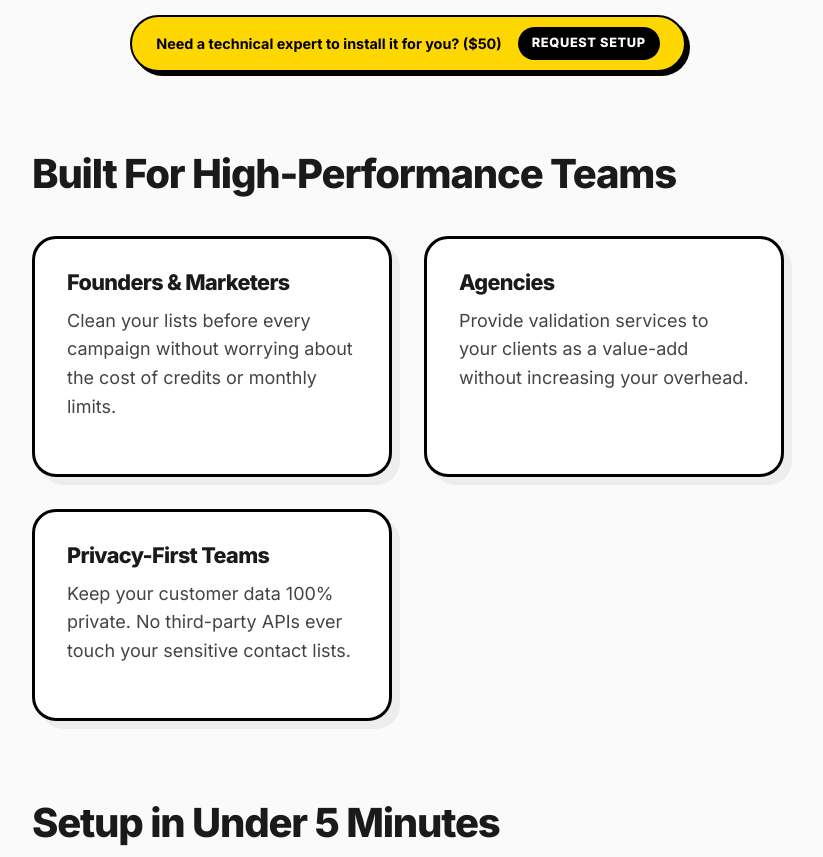
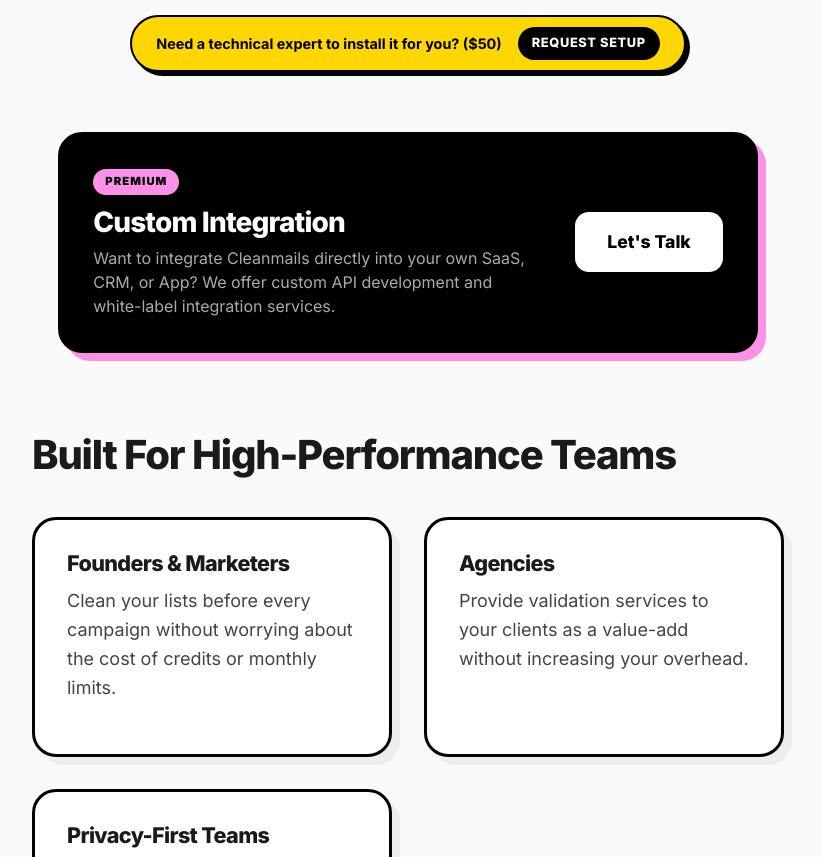
Before and after one commit to ZaidMomin2003/gumroad, a website built with Vite: page index.html in a window 1280 px wide. Shown: the part 5920-6777 px from the top of the page, without its empty margins (232-1055 px from the left). Built offline with nearby package versions, Linux system fonts and the light colour scheme; no server answers.

Commit message:
Esasdvas

```diff
--- a/index.html
+++ b/index.html
@@ -346,6 +346,22 @@
                             class="setup-assist-link">Request Setup</a>
                     </div>
                 </div>
+
+                <!-- Premium Enterprise Section -->
+                <div class="enterprise-section" style="margin-top: 60px;">
+                    <div class="enterprise-card">
+                        <div class="enterprise-content">
+                            <span class="premium-tag">PREMIUM</span>
+                            <h3>Custom Integration</h3>
+                            <p>Want to integrate Cleanmails directly into your own SaaS, CRM, or App? We offer custom
+                                API development and white-label integration services.</p>
+                        </div>
+                        <a href="https://wa.me/918431326909?text=Hello,%20i%20want%20to%20integrate%20Cleanmails%20in%20my%20app"
+                            target="_blank" class="enterprise-btn">
+                            Let's Talk
+                        </a>
+                    </div>
+                </div>
             </section>
 
             <section class="who-it-is-for">
--- a/style.css
+++ b/style.css
@@ -676,6 +676,82 @@ input:checked+.slider:before {
     height: 16px;
 }
 
+/* Enterprise Section */
+.enterprise-card {
+    background: #000;
+    color: #fff;
+    padding: 32px;
+    border-radius: 24px;
+    display: flex;
+    align-items: center;
+    justify-content: space-between;
+    gap: 32px;
+    border: 3px solid #000;
+    box-shadow: 8px 8px 0 var(--accent-color);
+    text-align: left;
+    transition: all 0.2s ease;
+}
+
+.enterprise-card:hover {
+    transform: translate(-4px, -4px);
+    box-shadow: 12px 12px 0 var(--accent-color);
+}
+
+.premium-tag {
+    background: var(--accent-color);
+    color: #000;
+    font-size: 0.7rem;
+    font-weight: 900;
+    padding: 4px 12px;
+    border-radius: 100px;
+    display: inline-block;
+    margin-bottom: 12px;
+    letter-spacing: 0.1em;
+}
+
+.enterprise-content h3 {
+    font-size: 1.75rem;
+    margin-bottom: 8px;
+    color: #fff;
+}
+
+.enterprise-content p {
+    font-size: 1rem;
+    color: #aaa;
+    margin: 0;
+    max-width: 450px;
+    line-height: 1.5;
+}
+
+.enterprise-btn {
+    background: #fff;
+    color: #000;
+    padding: 16px 32px;
+    border-radius: 14px;
+    font-weight: 800;
+    font-size: 1.1rem;
+    text-decoration: none;
+    white-space: nowrap;
+    transition: all 0.2s;
+}
+
+.enterprise-btn:hover {
+    background: var(--accent-color);
+    transform: scale(1.05);
+}
+
+@media (max-width: 768px) {
+    .enterprise-card {
+        flex-direction: column;
+        text-align: center;
+        gap: 24px;
+    }
+
+    .enterprise-content p {
+        max-width: 100%;
+    }
+}
+
 /* Footer & Nav */
 .footer {
     border-top: 4px solid #000;
```
Also changed, not shown: success-v1-x8fk2m9s7q5p4r3w.html (+10 -25 lines), 1 other file.
